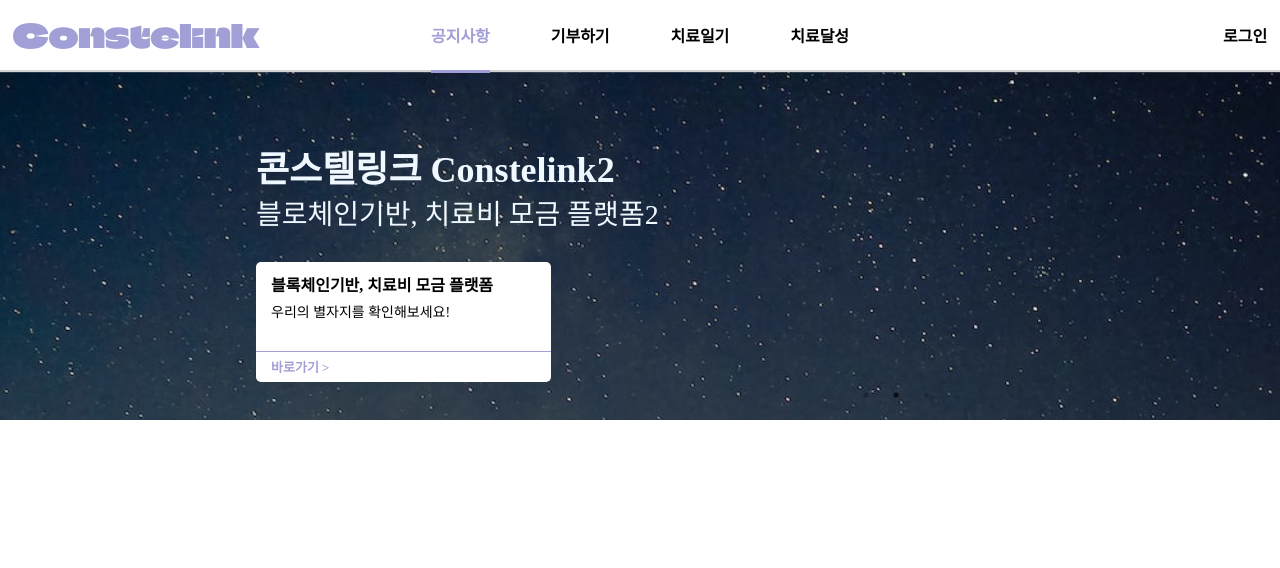
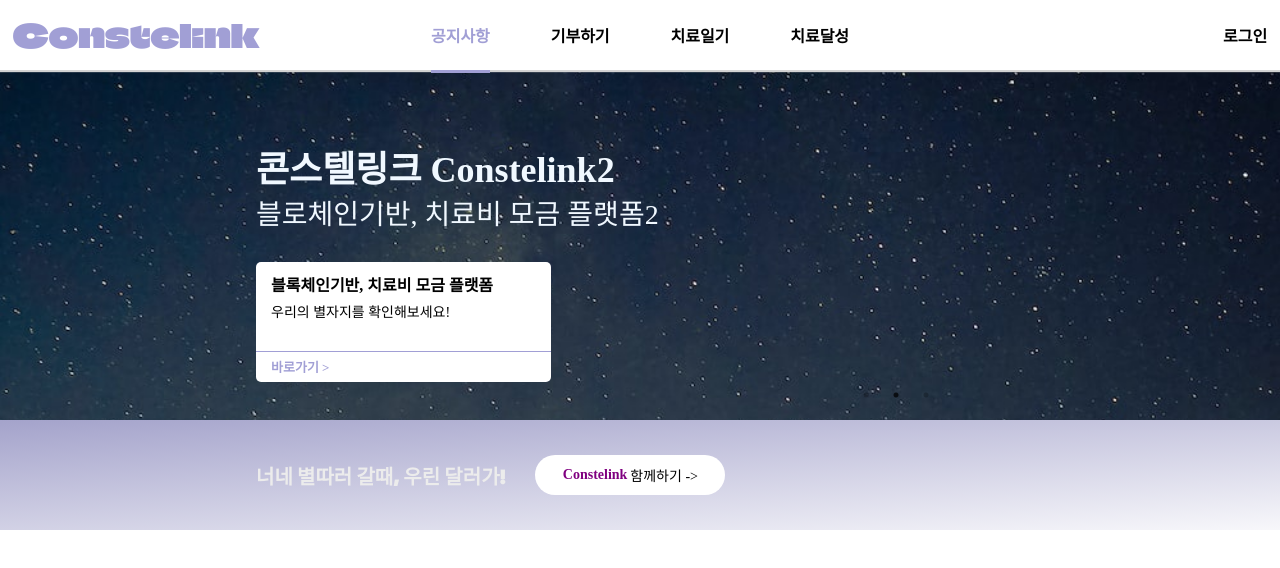
Before and after one commit to cxzlkjhgfdsa/constelink, a React (Create React App) app in the folder Frontend/: page / in a window 1280 px wide. Shown: the top 568 px of the page. Built offline with nearby package versions, Linux system fonts and the light colour scheme; a web font is replaced by a local one.

Commit message:
:lipstick: [FE] 상단 위드바 UI 설정
- 색상 및 UI 배치

```diff
--- a/Frontend/src/Test.module.css
+++ b/Frontend/src/Test.module.css
@@ -1,6 +1,11 @@
 @font-face {
     font-family: "Hahmlet";
     src: url("./assets/fonts/Hahmlet-VariableFont_wght.ttf");
+}
+
+@font-face {
+    font-family: "Tilt";
+    src: url("./assets/fonts/TiltWarp-Regular-VariableFont_XROT\,YROT.ttf");
 }
 
 
@@ -79,3 +84,34 @@
 
     cursor: pointer;
 }
+
+/* 별달러 가기 배너 */
+.with_box{
+    background: linear-gradient(to bottom right, #a4a3cb, #ffff );
+    height: 110px;
+    width: 100%;
+    display: flex;
+    align-items: center;
+    padding-left: 20%;
+    font-family: "Tilt";
+}
+
+.with_title{
+    font-size: 20px;
+    font-weight: bolder;
+    color: #ececec;
+}
+.with_btn{
+    background-color: white;
+    width: 190px;
+    height: 40px;
+    border-radius: 20px;
+    display: flex;
+    justify-content: center;
+    align-items: center;
+    margin-left: 30px;
+    cursor: pointer;
+    font-family: "Hahmlet";
+    font-size: 14px;
+
+}
--- a/Frontend/src/Test.tsx
+++ b/Frontend/src/Test.tsx
@@ -60,37 +60,17 @@ const Test: React.FC = () => {
         ))}
       </Slider>
 
+          <nav className={styles.with_box}>
 
+            <img src="" alt="" />
+            <div className={styles.with_title}>너네 별따러 갈때, 우린 달러가!</div>
+            <div className={styles.with_btn}><span style={{color:"purple", fontWeight:"bold" ,paddingRight:"3px"}}>Constelink</span> 함께하기 -{">"}</div>
+
+
+          </nav>
 
 
     </div>
-
-
-
-
-
-
-
-
-
-
-
-
-
-
-
-
-
-
-
-
-
-
-
-
-
-
-
   );
 };
 
```
